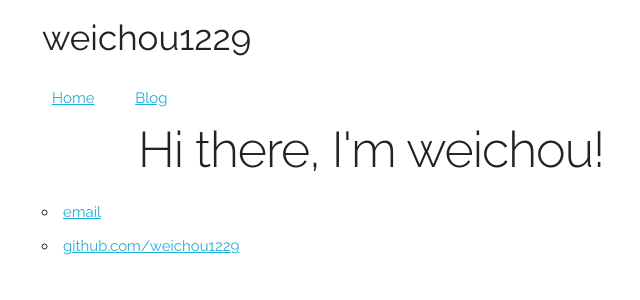
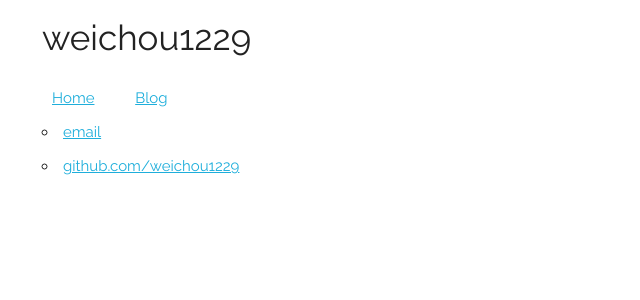
Before and after one commit to weichou1229/weichou.github.io, a Jekyll site: the page built from index.html, in a window 1280 px wide. Shown: the top 300 px of the page, without its empty margins (118-758 px from the left). Built offline with Jekyll 4.4.1, drawn with Linux system fonts in a browser that asks for light colours.

Commit message:
Update index.html

```diff
--- a/index.html
+++ b/index.html
@@ -2,6 +2,3 @@
 layout: default
 title: weichou1229
 ---
-<div class="blurb">
-	<h1>Hi there, I'm weichou!</h1>
-</div><!-- /.blurb -->
```
